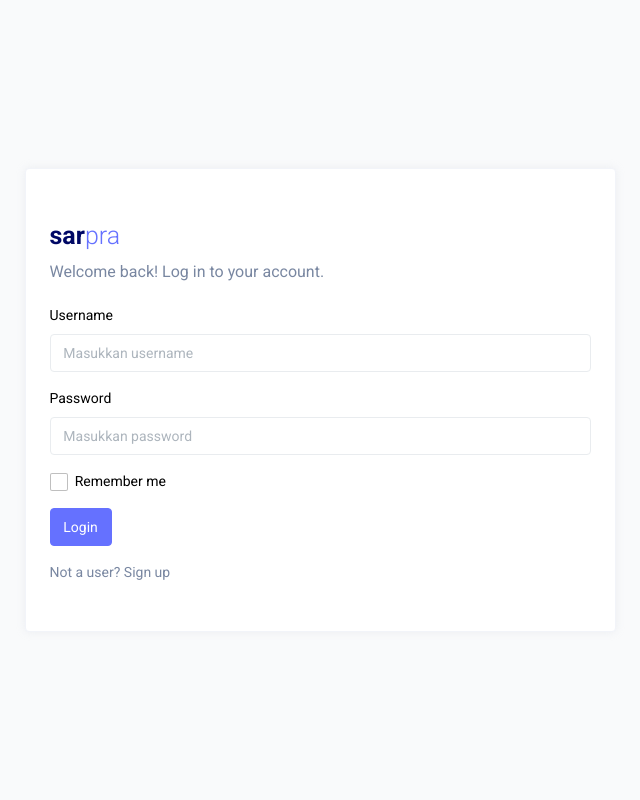
After one commit to putrinabella/project-sapra, a CodeIgniter 4 app: template app/Views/auth/login.php in a window 1280 px wide. The commit adds this page. Shown: the whole page, without its empty margins (320-960 px from the left). Run offline with PHP 8.4 and a stand-in for CodeIgniter, Linux system fonts and the light colour scheme; the template is opened without the code that fills it, so the values that code supplies are empty; some libraries are stand-ins or nearby versions.

Commit message:
Login page with password verify

```diff
--- /dev/null
+++ b/app/Views/auth/login.php
@@ -0,0 +1,118 @@
+<!DOCTYPE html>
+<html lang="en">
+
+<head>
+    <meta charset="UTF-8">
+    <meta name="viewport" content="width=device-width, initial-scale=1.0">
+    <meta http-equiv="X-UA-Compatible" content="ie=edge">
+    <meta name="description" content="Responsive HTML Admin Dashboard Template based on Bootstrap 5">
+    <meta name="author" content="NobleUI">
+    <meta name="keywords"
+        content="nobleui, bootstrap, bootstrap 5, bootstrap5, admin, dashboard, template, responsive, css, sass, html, theme, front-end, ui kit, web">
+
+    <title>Login</title>
+
+    <!-- Fonts -->
+    <link rel="preconnect" href="https://fonts.googleapis.com">
+    <link rel="preconnect" href="https://fonts.gstatic.com" crossorigin>
+    <link href="https://fonts.googleapis.com/css2?family=Roboto:wght@300;400;500;700;900&display=swap" rel="stylesheet">
+    <!-- End fonts -->
+
+    <!-- core:css -->
+    <link rel="stylesheet" href="<?= base_url(); ?>/assets/vendors/core/core.css">
+    <!-- endinject -->
+
+    <!-- Plugin css for this page -->
+    <!-- End plugin css for this page -->
+
+    <!-- inject:css -->
+    <link rel="stylesheet" href="<?= base_url(); ?>/assets/fonts/feather-font/css/iconfont.css">
+    <link rel="stylesheet" href="<?= base_url(); ?>/assets/vendors/flag-icon-css/css/flag-icon.min.css">
+    <!-- endinject -->
+
+    <!-- Layout styles -->
+    <link rel="stylesheet" href="<?= base_url(); ?>/assets/css/demo1/style.css">
+    <!-- End layout styles -->
+
+    <link rel="shortcut icon" href="<?= base_url(); ?>/assets/images/favicon.png" />
+</head>
+
+<body>
+    <div class="main-wrapper">
+        <div class="page-wrapper full-page">
+            <div class="page-content d-flex align-items-center justify-content-center">
+
+                <div class="row w-100 mx-0 auth-page">
+                    <div class="col-md-8 col-xl-6 mx-auto">
+                        <div class="card">
+                            <div class="col-md-12 ps-md-0">
+                                <div class="auth-form-wrapper px-4 py-5">
+                                    <a href="#" class="noble-ui-logo d-block mb-2">sar<span>pra</span></a>
+                                    <h5 class="text-muted fw-normal mb-4">Welcome back! Log in to your account.</h5>
+                                    <?php if(session()->getFlashdata('error')) :?>
+                                    <div class="alert alert-danger alert-dismissible show fade" role="alert" id="alert">
+                                        <div class="alert-body">
+                                            <b>Error!</b>
+                                            <button type="button" class="btn-close" data-bs-dismiss="alert"
+                                                aria-label="btn-close"></button>
+                                            <?=session()->getFlashdata('error')?>
+                                        </div>
+                                    </div>
+                                    <br>
+                                    <?php endif; ?>
+                                    <form action="<?= site_url('loginProcess')?>" method="post" id="loginForm">
+                                        <?= csrf_field() ?>
+                                        <div class="mb-3">
+                                            <label for="username" class="form-label">Username</label>
+                                            <input id="username" class="form-control" name="username" type="text"
+                                                placeholder="Masukkan username">
+                                        </div>
+                                        <div class="mb-3">
+                                            <label for="password" class="form-label">Password</label>
+                                            <input id="password" class="form-control" name="password" type="password"
+                                                placeholder="Masukkan password">
+                                        </div>
+                                        <div class="form-check mb-3">
+                                            <input type="checkbox" class="form-check-input" id="authCheck">
+                                            <label class="form-check-label" for="authCheck">
+                                                Remember me
+                                            </label>
+                                        </div>
+                                        <!-- <button type="reset" class="btn btn-danger me-2">Reset</button> -->
+                                        <button type="submit" class="btn btn-primary">Login</button>
+                                        <div>
+                                            <a href="" class="d-block mt-3 text-muted">Not a user? Sign up</a>
+                                        </div>
+                                    </form>
+                                </div>
+                            </div>
+
+                        </div>
+                    </div>
+                </div>
+
+            </div>
+        </div>
+    </div>
+
+
+    <!-- core:js -->
+    <script src="<?= base_url(); ?>/assets/vendors/core/core.js"></script>
+    <!-- endinject -->
+
+    <!-- Plugin js for this page -->
+    <script src="<?= base_url(); ?>/assets/vendors/jquery-validation/jquery.validate.min.js"></script>
+    <!-- End plugin js for this page -->
+
+    <!-- inject:js -->
+    <script src="<?= base_url(); ?>/assets/vendors/feather-icons/feather.min.js"></script>
+    <script src="<?= base_url(); ?>/assets/js/template.js"></script>
+    <!-- endinject -->
+
+    <!-- Custom js for this page -->
+    <script src="<?= base_url(); ?>/assets/js/form-validation.js"></script>
+    <!-- End custom js for this page -->
+
+</body>
+
+</html>
--- a/app/Views/error/404.php
+++ b/app/Views/error/404.php
@@ -17,7 +17,7 @@ License: For each use you must have a valid license purchased only from above li
 	<meta name="author" content="NobleUI">
 	<meta name="keywords" content="nobleui, bootstrap, bootstrap 5, bootstrap5, admin, dashboard, template, responsive, css, sass, html, theme, front-end, ui kit, web">
 
-	<title>NobleUI - HTML Bootstrap 5 Admin Dashboard Template</title>
+	<title>404 Not Found</title>
 
   <!-- Fonts -->
   <link rel="preconnect" href="https://fonts.googleapis.com">
```
Also changed, not shown: app/Config/Routes.php (+15 -1 lines), app/Controllers/Auth.php (+20 -7 lines), app/Database/Migrations/2023-09-18-125239_User.php (+8 -2 lines), app/Views/auth/register.php (added, +107 -0 lines), public/assets/images/login-pic.png (added), public/assets/js/form-validation.js.
